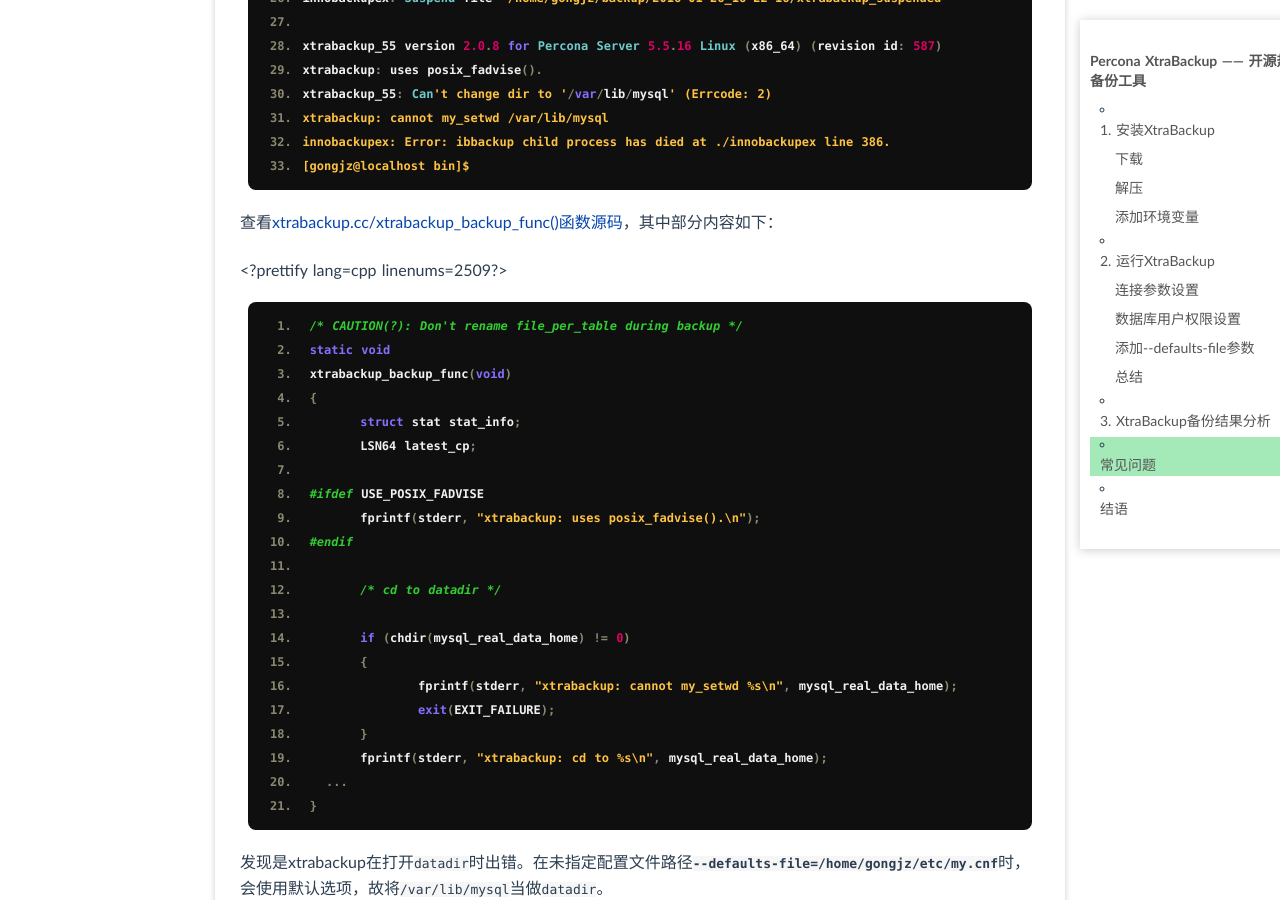
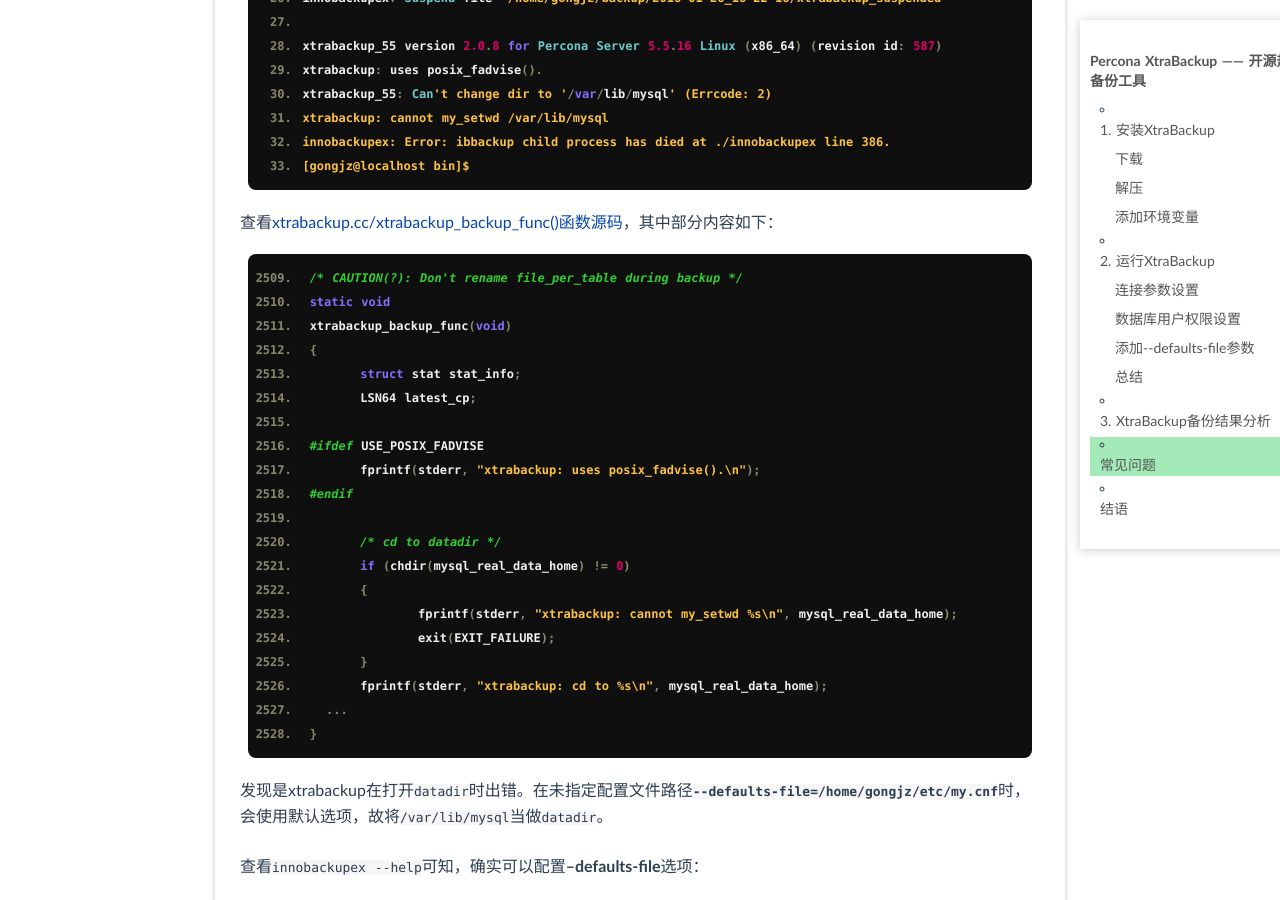
Before and after one commit to jzoe/post, a Jekyll site: the page built from _posts/2016-01-26-percona-xtrabackup.md, in a window 1280 px wide and 900 px high, scrolled down 11525 px. Built offline with Jekyll 4.4.1, drawn with Linux system fonts in a browser that asks for light colours; Markdown is read by kramdown in place of the engine named in the settings; comment, search, counter and statistics services are not loaded.

Commit message:
fix bugs

```diff
--- a/_posts/2016-01-26-percona-xtrabackup.md
+++ b/_posts/2016-01-26-percona-xtrabackup.md
@@ -440,7 +440,7 @@ innobackupex: Error: ibbackup child process has died at ./innobackupex line 386.
 
 查看[xtrabackup.cc/xtrabackup_backup_func()函数源码][4]，其中部分内容如下：
 
-<?prettify lang=cpp linenums=2509?>
+<!--?prettify lang=cpp linenums=2509?-->
 <pre class="prettyprint">
  /* CAUTION(?): Don't rename file_per_table during backup */
  static void
@@ -454,7 +454,6 @@ innobackupex: Error: ibbackup child process has died at ./innobackupex line 386.
  #endif
 
  	/* cd to datadir */
-
  	if (chdir(mysql_real_data_home) != 0)
  	{
  		fprintf(stderr, "xtrabackup: cannot my_setwd %s\n", mysql_real_data_home);
```
